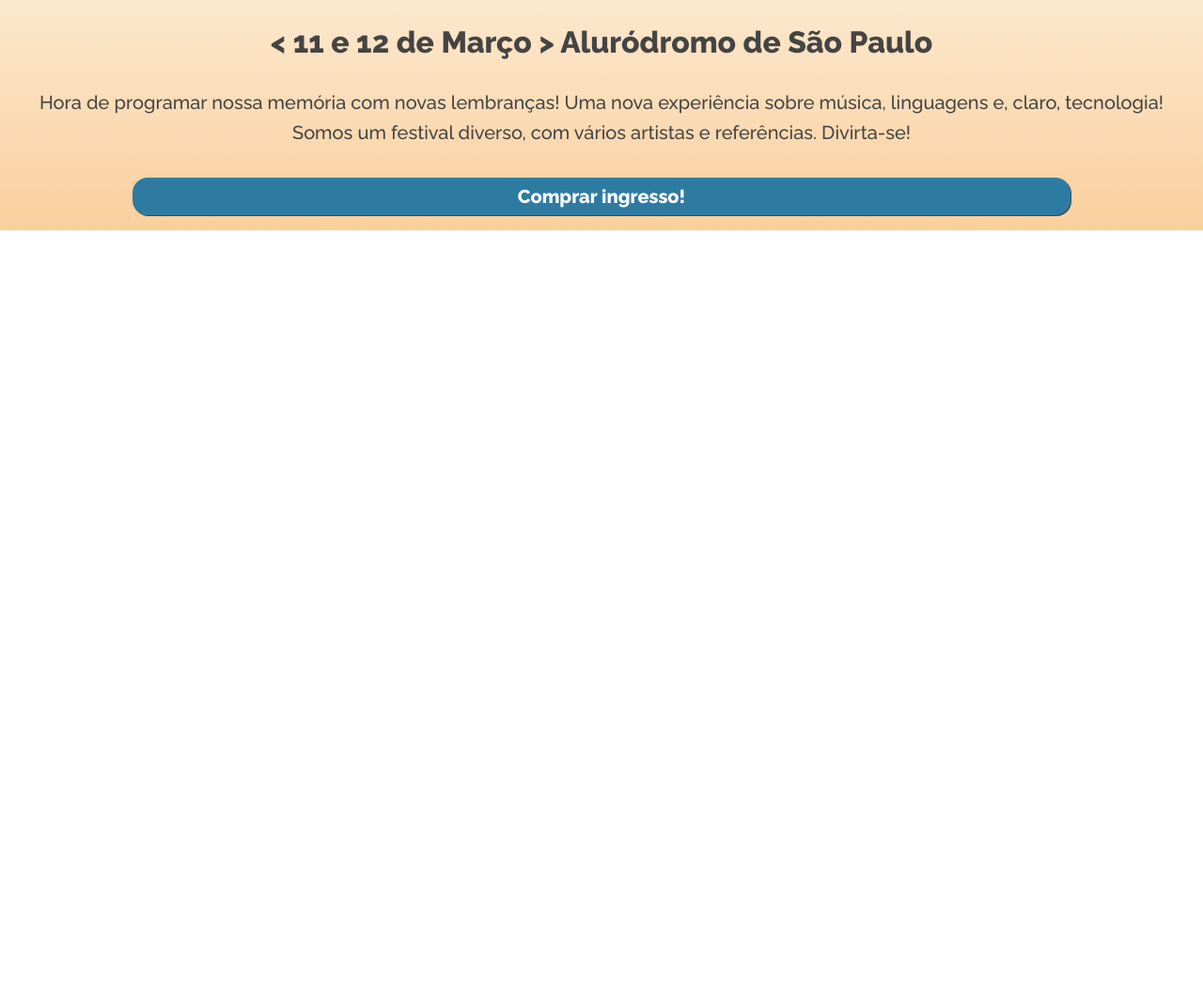
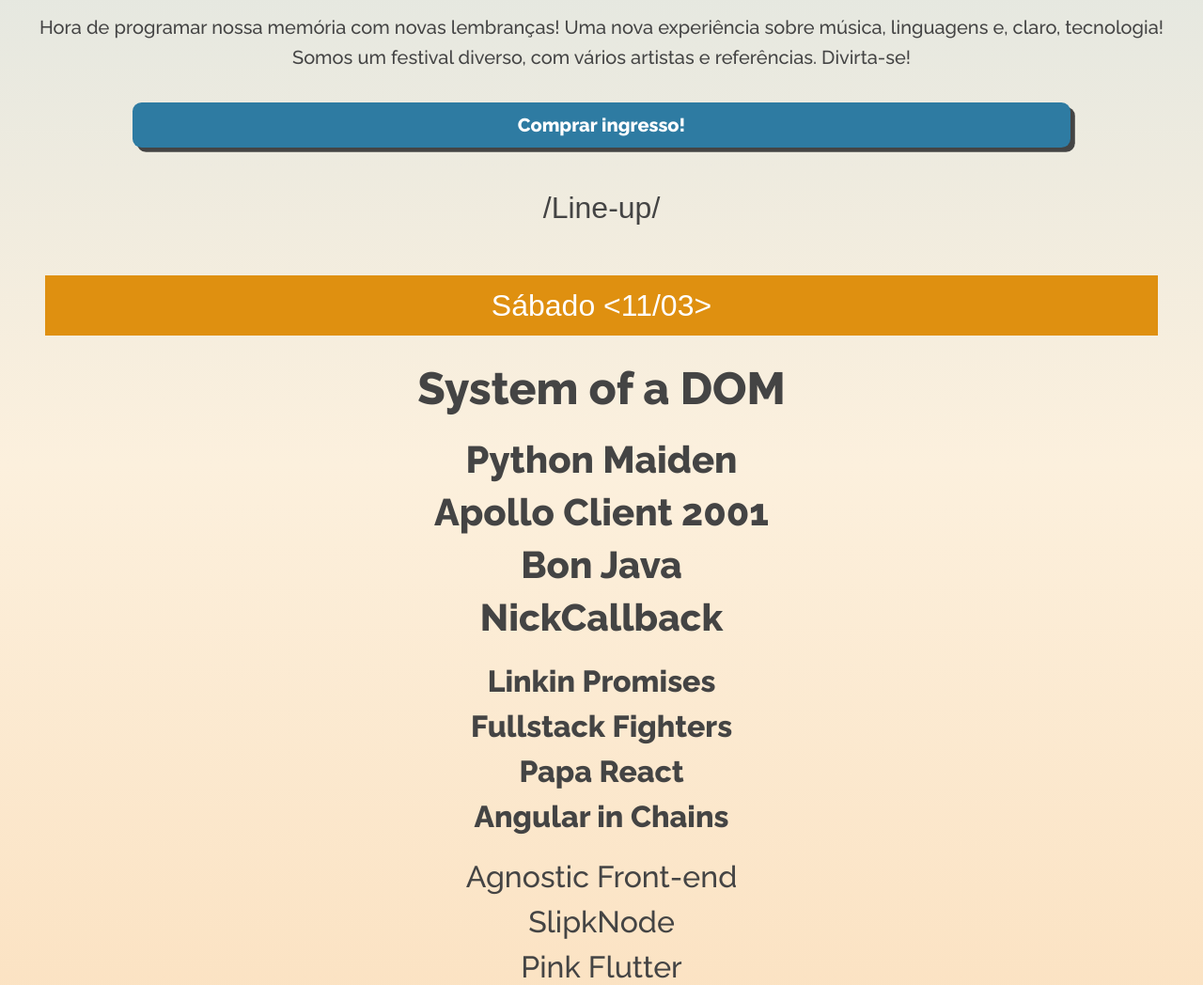
Before and after one commit to KaioJesus/Codechella, a plain HTML site: page assets/index.html in a window 1280 px wide. Shown: the part 881-1929 px from the top of the page at 94% size. Before the commit the page ends 1126 px from the top, so only its background shows below. Drawn offline with Linux system fonts and the light colour scheme; a web font is replaced by a local one.

Commit message:
add section and css atracoes

```diff
--- a/assets/index.html
+++ b/assets/index.html
@@ -30,5 +30,63 @@
             <button class="comprar__ingresso">Comprar ingresso! </button>
         </section>
 
+        <section class="lista__atracoes">
+            <h2>/Line-up/</h2>
+
+            <p>Sábado &lt;11/03&gt;</p>
+            <div class="atracoes">
+                <h3>System of a DOM</h3>
+
+                <div class="atracoes--2">
+                    <h4>Python Maiden</h4>
+                    <h4>Apollo Client 2001</h4>
+                    <h4>Bon Java</h4>
+                    <h4>NickCallback</h4>
+                </div>
+
+                <div class="atracoes--2">
+                    <h5>Linkin Promises</h5>
+                    <h5>Fullstack Fighters</h5>
+                    <h5>Papa React</h5>
+                    <h5>Angular in Chains</h5>
+                </div>
+
+                <div class="atracoes--2">
+                    <h6>Agnostic Front-end</h6>
+                    <h6>SlipkNode</h6>
+                    <h6>Pink Flutter</h6>
+                </div>
+
+            </div>
+        </section>
+
+        <section class="lista__atracoes">
+
+            <p>Domingo &lt;12/03&gt;</p>
+            <div class="atracoes">
+                <h3>Lana Del Ploy</h3>
+
+                <div class="atracoes--2">
+                    <h4>Dua Lib</h4>
+                    <h4>The Backnd</h4>
+                    <h4>CSS Styles</h4>
+                </div>
+
+                <div class="atracoes--2">
+                    <h5>Miley Cypress</h5>
+                    <h5>The Bootstrap Boys</h5>
+                    <h5>Json Derulo</h5>
+                    <h5>CloudPlay</h5>
+                </div>
+
+                <div class="atracoes--2">
+                    <h6>Kylie MiLOG</h6>
+                    <h6>Jenkins Brothers</h6>
+                    <h6>Rubycat Dolls</h6>
+                </div>
+
+            </div>
+        </section>
+
     </body>
 </html>
--- a/assets/styles/abstract/_base.scss
+++ b/assets/styles/abstract/_base.scss
@@ -1 +1,5 @@
 @import './variaveis';
+
+body{
+    background: $verao;
+}
--- a/assets/styles/abstract/_variaveis.scss
+++ b/assets/styles/abstract/_variaveis.scss
@@ -4,6 +4,7 @@ $cor-cabecalho: #2E7BA2;
 $verao: linear-gradient(180deg, #BFDAE6 0%, #FCF0DD 50%, #FACF9D 100%);
 $cor-texto: #444444;
 $branco: white;
+$cor-dias: #DF9010;
 
 //fonte
 
--- /dev/null
+++ b/assets/styles/components/_atracoes.scss
@@ -0,0 +1,57 @@
+@import '../abstract/variaveis';
+
+.lista__atracoes{
+    // display: flex;
+    // flex-direction: column;
+    // align-items: center;
+    text-align: center;
+    margin: 1.5rem 0rem 4rem 0;
+    color: $cor-texto;
+
+    h2{
+        font-family: $fonte-destaque;
+        font-size: $tamanho-titulo;
+        margin: 2rem 0 3.5rem 0;
+    }
+
+    p{
+        background: $cor-dias;
+        padding: 1rem 0;
+        margin: 0 3rem;
+        color: $branco;
+        font-family: $fonte-destaque;
+        font-size: $tamanho-titulo;
+    }
+
+    div{
+        font-family: $fonte-principal;
+    }
+
+    .atracoes--2{
+        margin: 2rem 0;
+    }
+
+    h3{
+        margin: 2rem 0;
+        font-size: $tamanho-titulo + 1rem;
+        font-weight: 800;
+    }
+
+    h4{
+        margin: 1rem 0;
+        font-size: $tamanho-titulo + 0.5rem;
+        font-weight: 700;
+    }
+
+    h5{
+        font-size: $tamanho-titulo;
+        margin: 1rem 0;
+        font-weight: 700;
+    }
+
+    h6{
+        font-size: $tamanho-titulo;
+        margin: 1rem 0;
+        font-weight: 500;
+    }
+}
--- a/assets/styles/components/_banner.scss
+++ b/assets/styles/components/_banner.scss
@@ -1,15 +1,16 @@
 @import '../abstract/variaveis';
 
 .banner{
-    background: url('../../img/Banner.jpeg');
+    background-image: url("../../img/Banner.jpg") 27% center no-repeat;
+    min-height: 270px;
     background-size: cover;
     opacity: 0.7;
-    min-height: 350px;
 
     .banner__titulo {
         font-size: $tamanho-titulo;
         text-align: center;
         padding: 4rem 1.5rem;
+        font-family: $fonte-destaque;
         font-weight: 400;
     }
 }
--- a/assets/styles/components/_dates.scss
+++ b/assets/styles/components/_dates.scss
@@ -1,7 +1,6 @@
 @import '../abstract/variaveis';
 
 .dates{
-    background: $verao;
     display: flex;
     align-items: center;
     flex-direction: column;
@@ -31,10 +30,10 @@
     .comprar__ingresso{
         background: $cor-cabecalho;
         width: 80%;
-        height: 2.5rem;
+        height: 3rem;
         color: $branco;
-        box-shadow: 1px 1px 0 #444444;
-        border-radius: 1rem;
+        box-shadow: 0.3rem 0.3rem 0 #444444;
+        border-radius: 0.6rem;
         font-weight: 700;
         font-size: $tamanho-texto + ($tamanho-texto/4);
         margin-top: 2rem;
--- a/assets/styles/style.scss
+++ b/assets/styles/style.scss
@@ -2,3 +2,4 @@
 @import './components/header';
 @import './components/banner';
 @import './components/dates';
+@import './components/atracoes';
```
Also changed, not shown: assets/styles/style.css, 1 other file.
